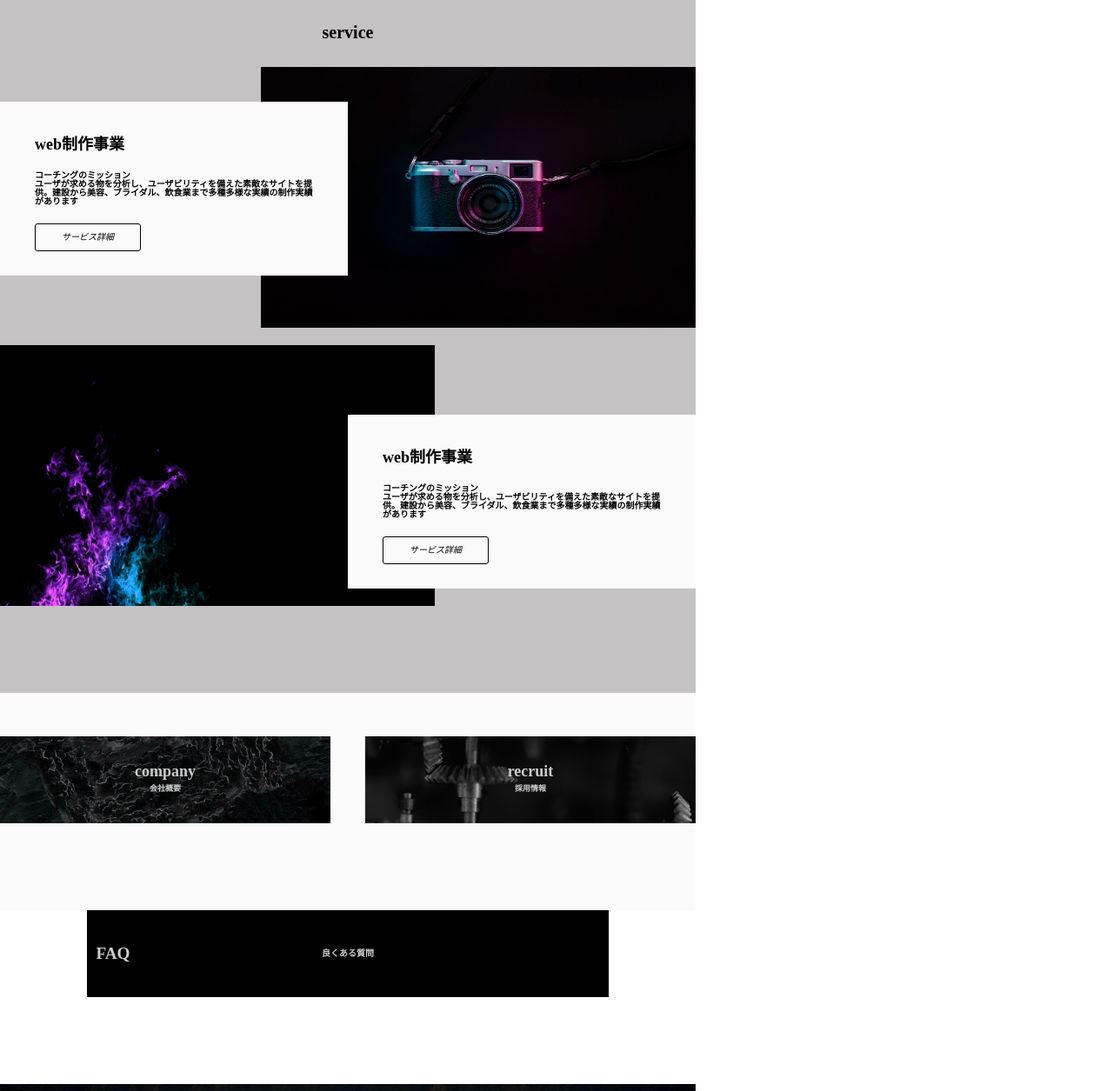
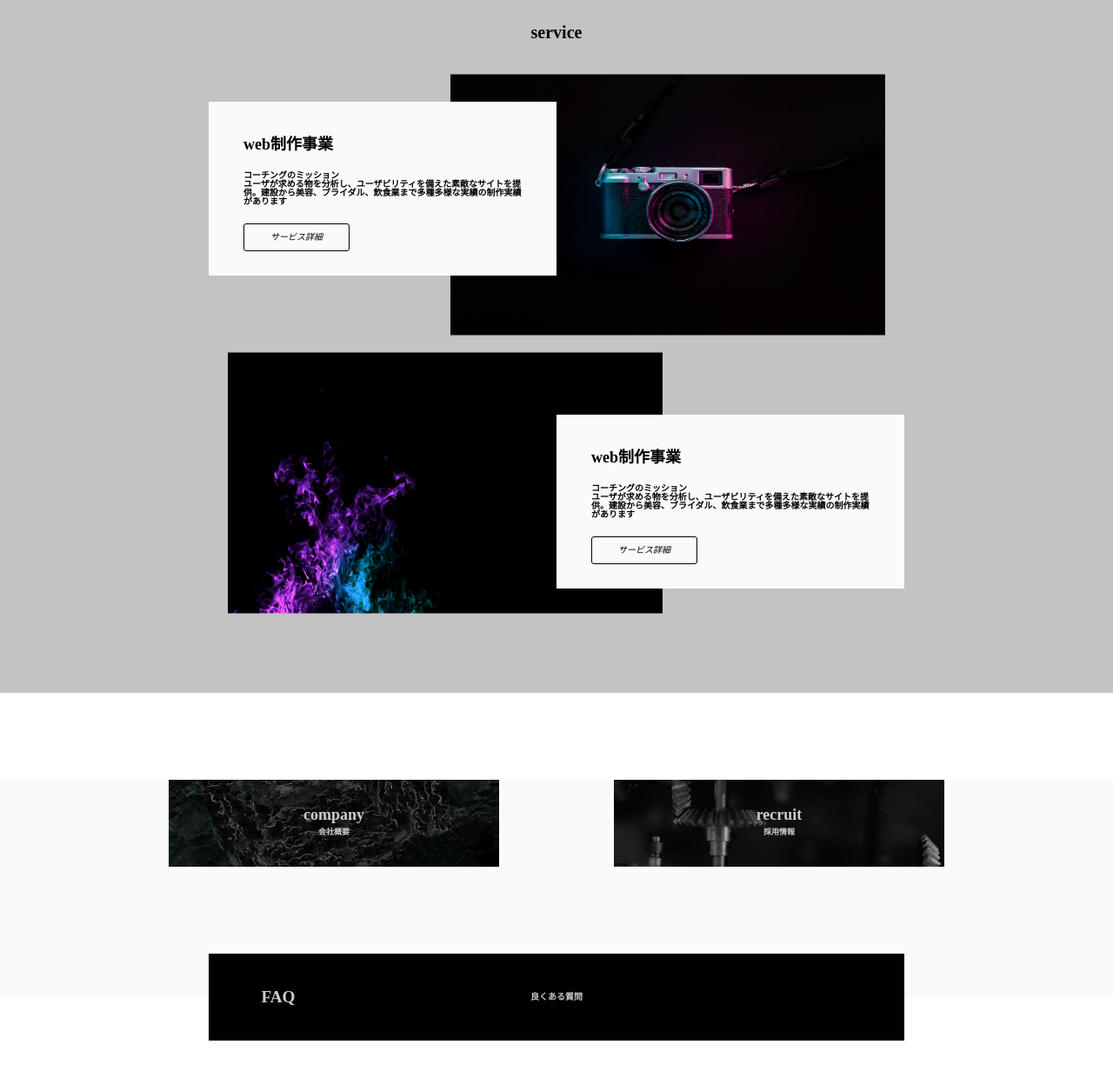
Before and after one commit to Keiko-lab/coachtech, a plain HTML site: page index.html in a window 1280 px wide. Shown: the part 783-2038 px from the top of the page at 87% size. Drawn offline with Linux system fonts and the light colour scheme.

Commit message:
second-commit

```diff
--- a/CSS/style.css
+++ b/CSS/style.css
@@ -101,7 +101,6 @@ input, select {
 /* 01_header */
 .header {
   height: 30px;
-  width: 800px;
   background: #000;
 }
 
@@ -136,7 +135,6 @@ input, select {
 .main {
   position: relative;
   height: 400px;
-  width: 800px;
   background: url(../img/eyecatch.jpg) no-repeat;
   background-size: cover;
   background-position: center;
@@ -208,7 +206,6 @@ input, select {
 .concept {
   position: relative;
   height: 250px;
-  width: 800px;
   background: black no-repeat;
 }
 
@@ -255,7 +252,6 @@ input, select {
 .space {
   position: relative;
   height: 100px;
-  width: 800px;
   background: rgb(250, 250, 250) ;
   }
 
@@ -272,7 +268,6 @@ input, select {
 .service {
   position: relative;
   height: 800px;
-  width: 800px;
   background: rgb(196, 194, 194);
   }
 
@@ -288,14 +283,16 @@ input, select {
 
 .service-img1 {
   position:  absolute;
-  top: 10%;
-  right: 0%;
+  top: 30%;
+  left: 60%;
+  transform: translate(-50%, -50%); /* 基準位置を左上から真ん中にする */
 }
 
 .service-img2 {
   position:  absolute;
-  top: 50%;
-  left: 0%;
+  top: 70%;
+  left: 40%;
+  transform: translate(-50%, -50%); /* 基準位置を左上から真ん中にする */
 }
 
 .sb1 {
@@ -393,12 +390,19 @@ input, select {
   transform: translate(-50%, -50%);
 }
 
+.space3 {
+  position: relative;
+  height: 100px;
+  background: white;
+  background-position: center;
+}
+
+
 /* 06_company */
 
 .company {
   position: relative;
   height: 250px;
-  width: 800px;
   background: rgb(250, 250, 250) no-repeat;
   }
 
@@ -407,10 +411,23 @@ input, select {
   width: 380px;
   height: 100px;
   top: 20%;
-  left:0%;
+  left:30%;
   background: url(../img/company.jpg) no-repeat;
   background-size: cover;
   background-position: center;
+  transform: translate(-50%, -50%); /* 基準位置を左上から真ん中にする */
+}
+
+.name2 {
+  position:  absolute;
+  width: 380px;
+  height: 100px;
+  top: 20%;
+  left:70%;
+  background: url(../img/recruit.jpg) no-repeat;
+  background-size: cover;
+  background-position: center;
+  transform: translate(-50%, -50%); /* 基準位置を左上から真ん中にする */
 }
 
 .name1 h1 {
@@ -435,16 +452,6 @@ input, select {
   font: bold;
 }
 
-.name2 {
-  position:  absolute;
-  width: 380px;
-  height: 100px;
-  top: 20%;
-  right: 0%;
-  background: url(../img/recruit.jpg) no-repeat;
-  background-size: cover;
-  background-position: center;
-}
 
 .name2 h3 {
   position:  absolute;
@@ -474,18 +481,17 @@ input, select {
 .FAQ {
   position: relative;
   height: 100px;
-  width: 600px;
-  left: 100px;
+  width: 800px;
+  left: 50%;
   background: black;
   background-position: center;
+  transform: translate(-50%, -50%); /* 基準位置を左上から真ん中にする */
 }
-
-
 
 .FAQ h1 {
   position:  absolute;
   top: 50%;
-  left: 5%;
+  left: 10%;
   transform: translate(-50%, -50%); /* 基準位置を左上から真ん中にする */
   color: #ccc;
   font: bold;
@@ -505,7 +511,6 @@ input, select {
 .space2 {
   position: relative;
   height: 100px;
-  width: 800px;
   background: white;
   background-position: center;
 }
@@ -514,7 +519,6 @@ input, select {
 .contact {
   position: relative;
   height: 400px;
-  width: 800px;
   background: url(../img/contact-bg.jpg) no-repeat;
   background-size: cover;
   background-position: center;
@@ -591,7 +595,6 @@ input, select {
 /* 09_footer */
 .footer {
   position: relative;
-  width: 800px;
   height: 30px;
   align-items: center;
   background: #000;
@@ -631,7 +634,6 @@ input, select {
 
 .footer-copyright{
   position: relative;
-  width: 800px;
   height: 10px;
   background: #000;
   margin-bottom: 0px;
--- a/index.html
+++ b/index.html
@@ -89,6 +89,12 @@
   </div>
     </service>
 
+    <space3>
+      <div class ="space3">
+            </div>
+          </space3>
+
+
 
   <company>
     <div class="company">
```
